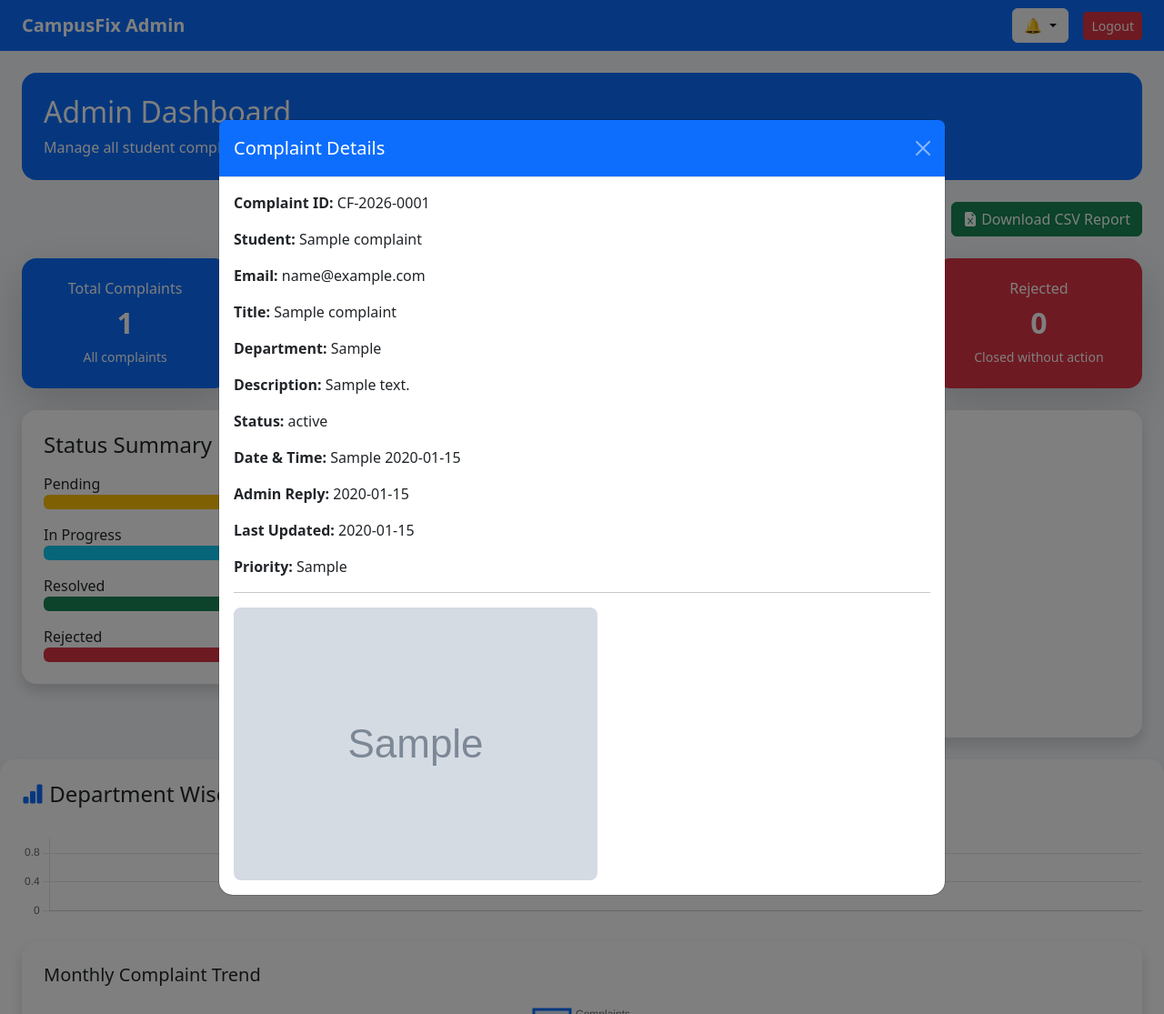
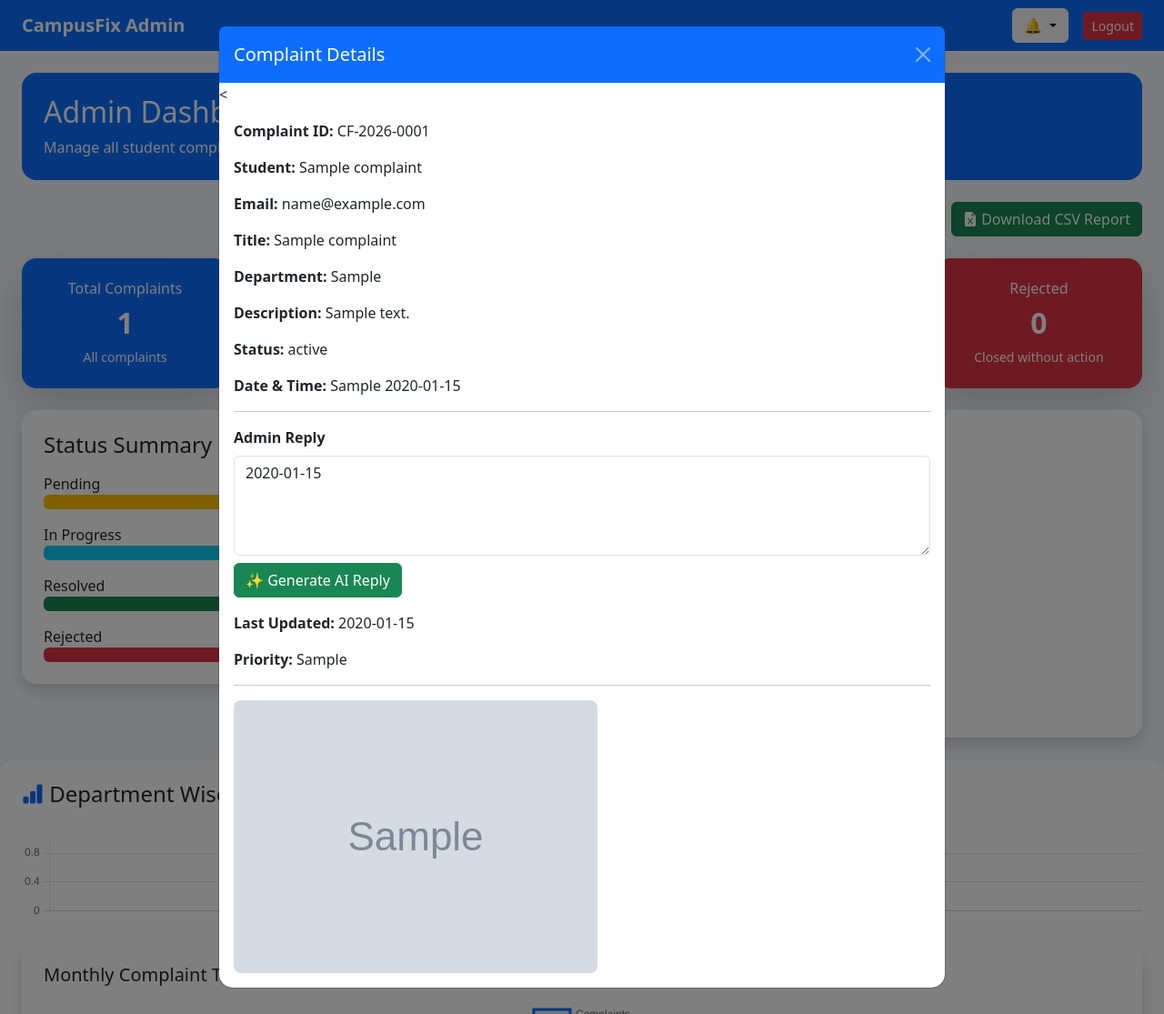
Before and after one commit to ChakradharShinde2005/CampusFix, a Flask app: page /admin_dashboard in a window 1280 px wide, after a click on "View". Shown: the whole page at 91% size. Run offline with Flask 3, Linux system fonts and the light colour scheme; the visitor is signed in with stand-in values (Sample User, id 1); tables that the repository leaves empty hold one stand-in row (values such as "Sample post"); grey boxes marked "Sample" are stand-in pictures; data that the repository does not hold is empty.

Commit message:
Add AI powered admin reply feature

```diff
--- a/app.py
+++ b/app.py
@@ -907,21 +907,32 @@ def update_status(complaint_id):
 @app.route("/generate_ai_reply", methods=["POST"])
 def generate_ai_reply():
 
+    print("AI ROUTE STARTED")
+
     data = request.get_json()
-    complaint = data["complaint"]
+    complaint = data.get("complaint", "")
+
+    print("COMPLAINT:", complaint)
 
     prompt = f"""
-You are the CampusFix Admin.
+You are an admin of CampusFix, a college complaint management system.
 
-Write a short, professional and polite reply for this student complaint.
+Write a short, professional, polite and helpful reply to the student.
 
-Complaint:
+Student complaint:
 {complaint}
 
-Reply only.
+Rules:
+- Keep the reply short.
+- Be polite and professional.
+- Do not invent information.
+- Do not mention that you are an AI.
+- Reply directly to the student.
 """
 
     reply = get_ai_response(prompt)
+
+    print("GEMINI RESPONSE:", reply)
 
     return {
         "reply": reply
@@ -934,7 +945,7 @@ def export_pdf():
     if session["role"] != "admin":
         return "Access Denied! Admin only."
 
-    conn = sqlite3.connect("database.db")
+    conn = sqlite3.connect("database.db", timeout=30)
     cursor = conn.cursor()
     cursor.execute("SELECT * FROM complaints ORDER BY id DESC")
     complaints = cursor.fetchall()
--- a/templates/admin_dashboard.html
+++ b/templates/admin_dashboard.html
@@ -403,8 +403,8 @@
 
                                           <button
                                               type="button"
-                                              class="btn btn-success mt-2"
-                                              onclick="generateAIReply()">
+                                              class="btn btn-success mt-2 ai-reply-btn"
+                                              data-complaint-id="{{ complaint[0] }}">
                                               ✨ Generate AI Reply
                                           </button>
 
@@ -429,32 +429,66 @@
                                     <button type="button" class="btn-close btn-close-white" data-bs-dismiss="modal"></button>
                                 </div>
 
-                                <div class="modal-body">
+                                <<div class="modal-body">
+
                                      <p><b>Complaint ID:</b> CF-2026-{{ "%04d"|format(complaint[0]) }}</p>
+
                                         <p><b>Student:</b> {{ complaint[1] }}</p>
+
                                         <p><b>Email:</b> {{ complaint[2] }}</p>
+
                                         <p><b>Title:</b> {{ complaint[3] }}</p>
+
                                         <p><b>Department:</b> {{ complaint[4] }}</p>
+
                                         <p>
                                             <b>Description:</b>
-                                        <span class="complaint-description">
+                                            <span id="description-{{ complaint[0] }}">
                                                 {{ complaint[5] }}
                                             </span>
                                         </p>
+
                                         <p><b>Status:</b> {{ complaint[7] }}</p>
+
                                         <p><b>Date & Time:</b> {{ complaint[8] }} {{ complaint[9] }}</p>
 
-                                    <p><b>Admin Reply:</b> {{ complaint[10] if complaint[10] else "No reply yet" }}</p>
+                                        <hr>
 
-                                    <p><b>Last Updated:</b> {{ complaint[11] if complaint[11] else "Not updated yet" }}</p>
+                                        <label class="form-label">
+                                            <b>Admin Reply</b>
+                                        </label>
 
-                                    <p><b>Priority:</b> {{ complaint[12] }}</p>
+                                        <textarea
+                                            id="ai-reply-{{ complaint[0] }}"
+                                            class="form-control"
+                                            rows="4"
+                                            placeholder="Write admin reply here..."
+                                        >{{ complaint[10] if complaint[10] else "" }}</textarea>
+
+                                        <button
+                                            type="button"
+                                            class="btn btn-success mt-2 ai-reply-btn"
+                                            data-complaint-id="{{ complaint[0] }}">
+                                            ✨ Generate AI Reply
+                                        </button>
+
+                                        <p class="mt-3">
+                                            <b>Last Updated:</b>
+                                            {{ complaint[11] if complaint[11] else "Not updated yet" }}
+                                        </p>
+
+                                        <p>
+                                            <b>Priority:</b> {{ complaint[12] }}
+                                        </p>
 
                                         {% if complaint[6] %}
                                             <hr>
-                                        <img src="{{ url_for('static', filename='uploads/' + complaint[6]) }}"
-                                             class="img-fluid rounded-3">
+                                            <img
+                                                src="{{ url_for('static', filename='uploads/' + complaint[6]) }}"
+                                                class="img-fluid rounded-3"
+                                            >
                                         {% endif %}
+
                                     </div>
                             </div>
                         </div>
@@ -616,32 +650,77 @@ new Chart(statusCtx, {
 
 });
 </script>
+
 <script>
-async function generateAIReply() {
 
-    const description = document.querySelector(".complaint-description");
+async function generateAIReply(complaintId) {
 
-    if (!description) {
+    const descriptionElement =
+        document.getElementById("description-" + complaintId);
+
+    const replyElement =
+        document.getElementById("ai-reply-" + complaintId);
+
+    if (!descriptionElement) {
         alert("Complaint description not found.");
         return;
     }
 
+    const complaint = descriptionElement.innerText.trim();
+
+    if (!complaint) {
+        alert("Complaint description is empty.");
+        return;
+    }
+
+    replyElement.value = "Generating AI reply...";
+
+    try {
+
         const response = await fetch("/generate_ai_reply", {
+
             method: "POST",
+
             headers: {
                 "Content-Type": "application/json"
             },
+
             body: JSON.stringify({
-            complaint: description.innerText
+                complaint: complaint
             })
         });
 
         const data = await response.json();
 
-    document.querySelector(
-        "textarea[name='admin_reply']"
-    ).value = data.reply;
+        console.log("AI RESPONSE:", data);
+
+        if (data.reply) {
+            replyElement.value = data.reply;
+        }else {
+            replyElement.value = "Unable to generate AI reply.";
         }
+
+    } catch (error) {
+
+        console.error(error);
+
+        replyElement.value =
+            "Error while generating AI reply.";
+
+    }
+}
+document.querySelectorAll(".ai-reply-btn").forEach(function(button) {
+
+    button.addEventListener("click", function() {
+
+        const complaintId = this.getAttribute("data-complaint-id");
+
+        generateAIReply(complaintId);
+
+    });
+
+});
 </script>
+
 </body>
 </html>
```
Lines whose indentation alone changed are shown as unchanged.
